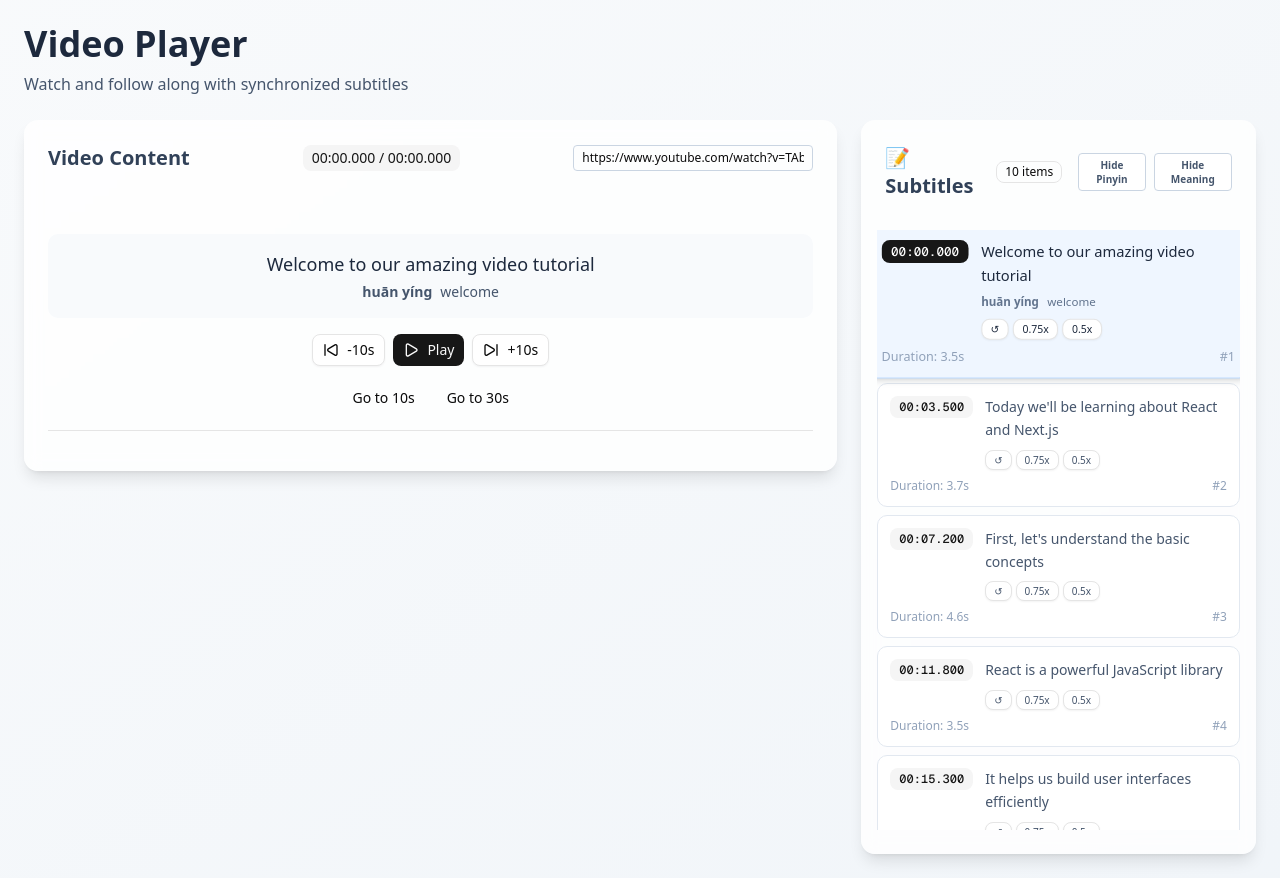
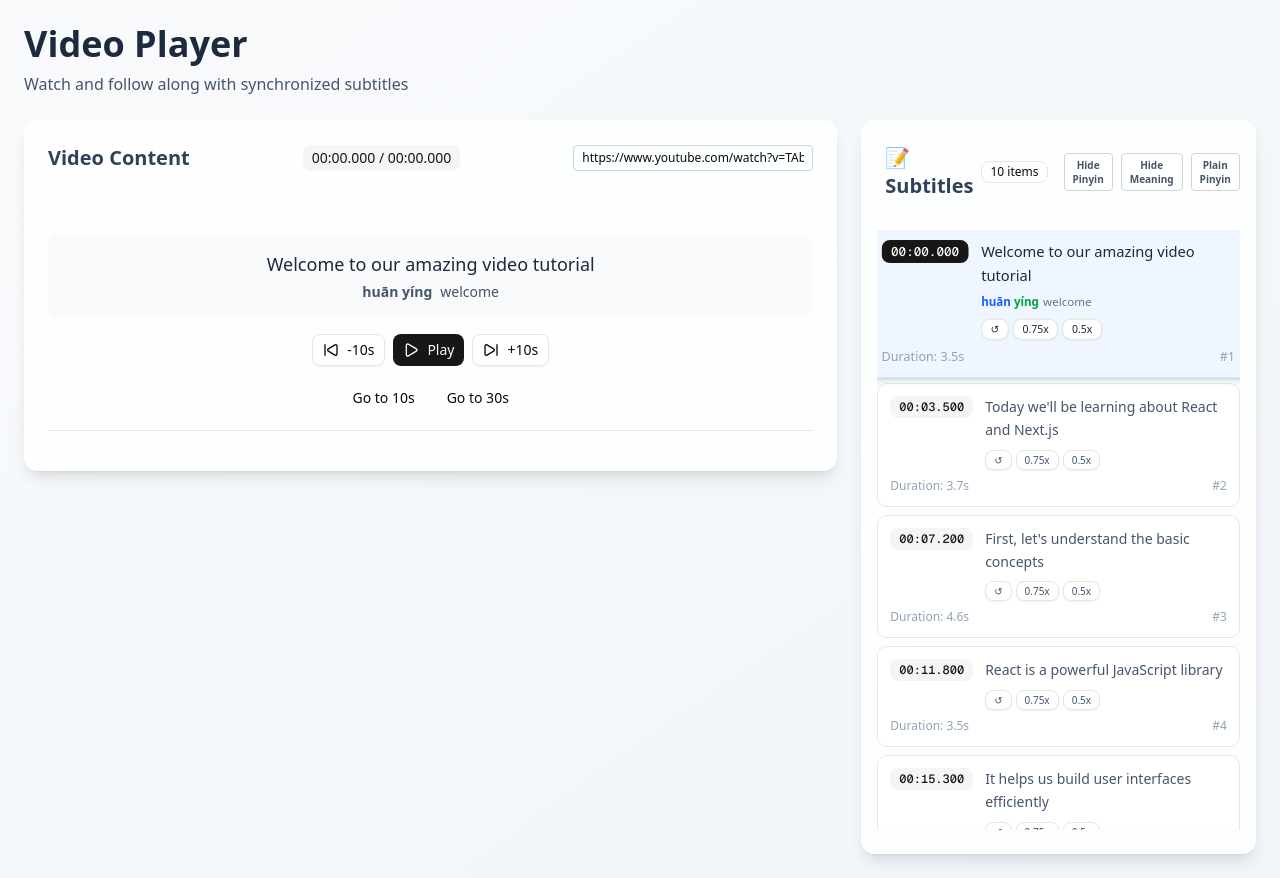
Before and after one commit to chandra-deb/test-next-gemini, a Next.js app: page /player in a window 1280 px wide. Built offline with nearby package versions, Linux system fonts and the light colour scheme.

Commit message:
implement pinyin color toggle

```diff
--- a/src/app/player/page.tsx
+++ b/src/app/player/page.tsx
@@ -47,6 +47,7 @@ const Player = () => {
   const [chunksReceived, setChunksReceived] = useState(0);
   const [showPinyin, setShowPinyin] = useState(true);
   const [showMeaning, setShowMeaning] = useState(true);
+  const [showToneColors, setShowToneColors] = useState(true);
   const startedRef = useRef<boolean>(false);
   // Replay management refs
   const replayResetTimerRef = useRef<ReturnType<typeof setTimeout> | null>(null);
@@ -372,6 +373,13 @@ const Player = () => {
                     aria-pressed={showMeaning}
                     aria-label="Toggle Meaning"
                   >{showMeaning ? 'Hide Meaning' : 'Show Meaning'}</button>
+                  <button
+                    onClick={() => setShowToneColors(c => !c)}
+                    className="px-2 py-1 text-[10px] rounded border border-slate-300 bg-white hover:bg-slate-100 text-slate-600"
+                    aria-pressed={showToneColors}
+                    aria-label="Toggle Tone Colors"
+                    disabled={!showPinyin}
+                  >{showToneColors ? 'Plain Pinyin' : 'Color Pinyin'}</button>
                 </CardTitle>
               </CardHeader>
               <CardContent className="p-0">
@@ -400,6 +408,7 @@ const Player = () => {
                   onReplayLine={replayLine}
                   showPinyin={showPinyin}
                   showMeaning={showMeaning}
+                  showToneColors={showToneColors}
                 />
               </CardContent>
             </Card>
--- a/src/components/player/SubtitleList.tsx
+++ b/src/components/player/SubtitleList.tsx
@@ -1,5 +1,5 @@
 "use client";
-import React, { useRef, useEffect } from "react";
+import React, { useRef, useEffect, useMemo } from "react";
 import { ScrollArea } from "@/components/ui/scroll-area";
 import { Badge } from "@/components/ui/badge";
 import { SubtitleItem } from "./types";
@@ -13,9 +13,10 @@ export interface SubtitleListProps {
   onReplayLine: (subtitle: SubtitleItem, rate?: number) => void;
   showPinyin?: boolean;
   showMeaning?: boolean;
+  showToneColors?: boolean;
 }
 
-export const SubtitleList: React.FC<SubtitleListProps> = ({ subtitles, currentTime, onSeek, onReplayLine, showPinyin = true, showMeaning = true }) => {
+export const SubtitleList: React.FC<SubtitleListProps> = ({ subtitles, currentTime, onSeek, onReplayLine, showPinyin = true, showMeaning = true, showToneColors = true }) => {
   const activeRef = useRef<HTMLDivElement | null>(null);
 
   useEffect(() => {
@@ -25,6 +26,64 @@ export const SubtitleList: React.FC<SubtitleListProps> = ({ subtitles, currentTi
   }, [currentTime]);
 
   const isActive = (s: SubtitleItem) => currentTime >= s.startTime && currentTime <= s.endTime;
+
+  // Map accented vowels to tone numbers for detection when tone numbers are not present.
+  const toneMarkMap: Record<string, number> = useMemo(() => ({
+    ā:1, á:2, ǎ:3, à:4,
+    ē:1, é:2, ě:3, è:4,
+    ī:1, í:2, ǐ:3, ì:4,
+    ō:1, ó:2, ǒ:3, ò:4,
+    ū:1, ú:2, ǔ:3, ù:4,
+    ǖ:1, ǘ:2, ǚ:3, ǜ:4,
+    Ā:1, Á:2, Ǎ:3, À:4,
+    Ē:1, É:2, Ě:3, È:4,
+    Ī:1, Í:2, Ǐ:3, Ì:4,
+    Ō:1, Ó:2, Ǒ:3, Ò:4,
+    Ū:1, Ú:2, Ǔ:3, Ù:4,
+    Ǖ:1, Ǘ:2, Ǚ:3, Ǜ:4,
+  }), []);
+
+  const toneForSyllable = (syllable: string): number => {
+    // Strip punctuation commonly appearing in pinyin strings
+    const clean = syllable.replace(/[.,!?;:()\[\]{}“”"'’`]/g, "");
+    // If ends with a digit 1-5 treat that as tone (5 or 0 = neutral)
+    const m = clean.match(/([a-zA-ZüÜvV]+)([1-5])$/);
+    if (m) {
+      const n = parseInt(m[2], 10);
+      return n === 5 ? 0 : n; // treat 5 as neutral
+    }
+    // Otherwise inspect characters for tone marks
+    for (const ch of clean) {
+      if (toneMarkMap[ch] != null) return toneMarkMap[ch];
+    }
+    return 0; // neutral
+  };
+
+  const toneColorClass = (tone: number): string => {
+    switch (tone) {
+      case 1: return "text-blue-600"; // tone 1
+      case 2: return "text-green-600"; // tone 2
+      case 3: return "text-orange-500"; // tone 3
+      case 4: return "text-red-600"; // tone 4
+      default: return "text-slate-400"; // neutral
+    }
+  };
+
+  const renderColoredPinyin = (pinyin: string) => {
+    // Split by whitespace, keep original spacing minimal by joining with single space.
+    const parts = pinyin.trim().split(/\s+/);
+    return parts.map((syll, i) => {
+      if (showToneColors) {
+        const tone = toneForSyllable(syll);
+        return (
+          <span key={i} className={toneColorClass(tone)}>
+            {syll}{i < parts.length - 1 && ' '}
+          </span>
+        );
+      }
+      return <span key={i}>{syll}{i < parts.length - 1 && ' '}</span>;
+    });
+  };
 
   return (
     <ScrollArea className="h-[600px] px-4">
@@ -47,12 +106,18 @@ export const SubtitleList: React.FC<SubtitleListProps> = ({ subtitles, currentTi
                 </Badge>
                 <div className={`text-sm leading-relaxed flex-1 ${active ? "text-slate-800 font-medium" : "text-slate-600"}`}>
                   <p className="whitespace-pre-wrap break-words">{subtitle.text}</p>
-          {(showPinyin && subtitle.pinyin) || (showMeaning && subtitle.meaning) ? (
-                    <p className="text-[11px] mt-1 text-slate-500">
-            {showPinyin && subtitle.pinyin && <span className="mr-2 font-semibold">{subtitle.pinyin}</span>}
-            {showMeaning && subtitle.meaning}
+                  {(showPinyin && subtitle.pinyin) || (showMeaning && subtitle.meaning) ? (
+                    <p className="text-[11px] mt-1 flex flex-wrap items-baseline gap-1">
+                      {showPinyin && subtitle.pinyin && (
+                        <span className="font-semibold leading-snug">
+                          {renderColoredPinyin(subtitle.pinyin)}
+                        </span>
+                      )}
+                      {showMeaning && subtitle.meaning && (
+                        <span className="text-slate-500">{subtitle.meaning}</span>
+                      )}
                     </p>
-          ) : null}
+                  ) : null}
                   <div className="mt-2 flex gap-1 flex-wrap">
                     <Button
                       variant="outline"
```
